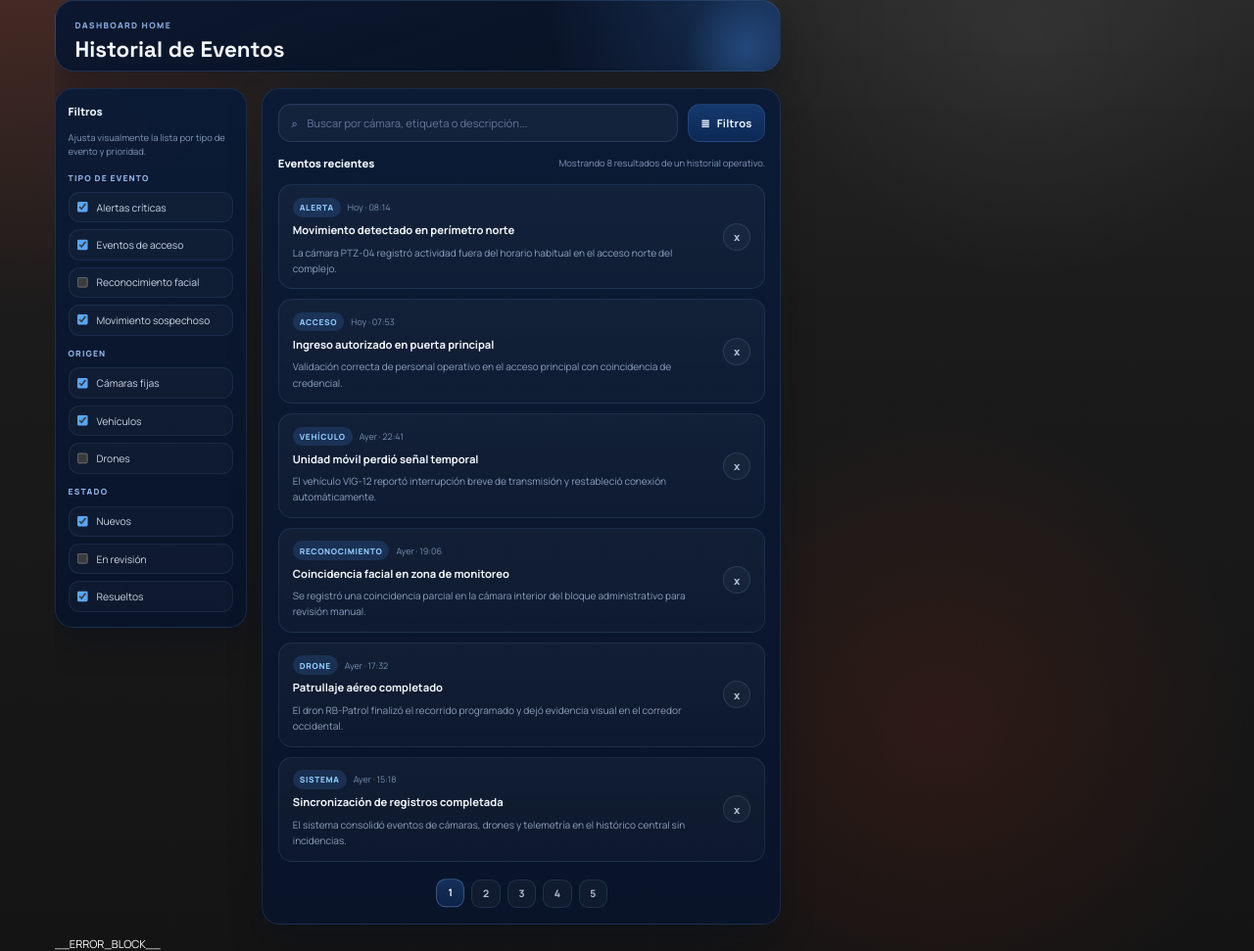
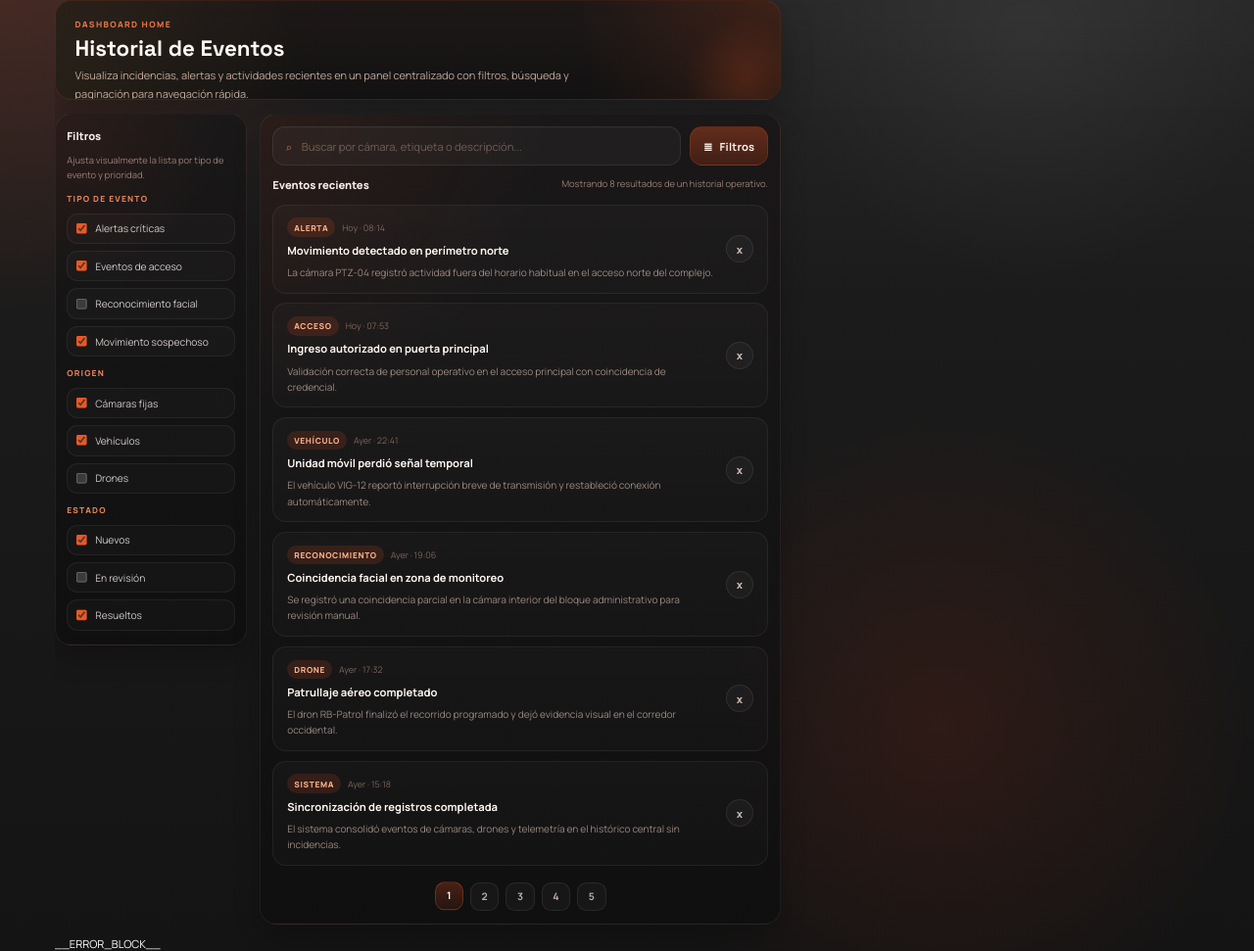
Before and after one commit to Robiotec/sistema_vigilancia, a Python web app: template dashboard/front/templates/index.html in a window 1280 px wide. Shown: the part 67-1038 px from the top of the page at 98% size. Run offline with Jinja, Linux system fonts and the light colour scheme; the template is opened without the code that fills it, so the values that code supplies are empty.

Commit message:
style: Cambio de color

```diff
--- a/dashboard/front/templates/index.html
+++ b/dashboard/front/templates/index.html
@@ -15,19 +15,21 @@
   <style>
     .home-history-shell {
       display: grid;
-      gap: 24px;
+      gap: 20px;
+      width: 100%;
     }
 
     .home-history-hero {
       position: relative;
       overflow: hidden;
-      padding: 28px;
-      border-radius: 28px;
-      border: 1px solid rgba(123, 180, 255, 0.18);
+      padding: 26px 28px;
+      border-radius: 24px;
+      border: 1px solid rgba(241, 86, 32, 0.14);
       background:
-        radial-gradient(circle at top right, rgba(71, 154, 255, 0.24), transparent 32%),
-        linear-gradient(160deg, rgba(10, 24, 48, 0.96), rgba(7, 16, 35, 0.94));
-      box-shadow: 0 24px 60px rgba(3, 10, 24, 0.34);
+        radial-gradient(circle at top right, rgba(241, 86, 32, 0.16), transparent 28%),
+        radial-gradient(circle at bottom left, rgba(255, 186, 78, 0.08), transparent 34%),
+        linear-gradient(180deg, rgba(29, 24, 23, 0.98), rgba(18, 17, 17, 0.97));
+      box-shadow: 0 22px 48px rgba(0, 0, 0, 0.24);
     }
 
     .home-history-hero::after {
@@ -37,7 +39,7 @@
       width: 180px;
       height: 180px;
       border-radius: 999px;
-      background: radial-gradient(circle, rgba(76, 154, 255, 0.28), transparent 70%);
+      background: radial-gradient(circle, rgba(241, 86, 32, 0.18), transparent 70%);
       pointer-events: none;
     }
 
@@ -50,7 +52,7 @@
     }
 
     .home-history-kicker {
-      color: rgba(151, 196, 255, 0.88);
+      color: rgba(255, 125, 76, 0.9);
       font-size: 0.76rem;
       font-weight: 800;
       letter-spacing: 0.16em;
@@ -59,7 +61,7 @@
 
     .home-history-hero h2 {
       margin: 0;
-      color: #f4f9ff;
+      color: #fff7f2;
       font-family: "Space Grotesk", sans-serif;
       font-size: clamp(1.8rem, 2.5vw, 2.6rem);
       line-height: 1.05;
@@ -67,31 +69,33 @@
 
     .home-history-hero p {
       margin: 0;
-      color: rgba(214, 233, 255, 0.74);
+      color: rgba(255, 224, 208, 0.72);
       font-size: 0.98rem;
       line-height: 1.7;
     }
 
     .home-history-panel {
       display: grid;
-      grid-template-columns: minmax(240px, 280px) minmax(0, 1fr);
-      gap: 22px;
+      grid-template-columns: minmax(250px, 280px) minmax(0, 1fr);
+      gap: 18px;
       align-items: start;
+      width: 100%;
     }
 
     .home-history-card {
-      border-radius: 26px;
-      border: 1px solid rgba(122, 177, 255, 0.14);
+      border-radius: 24px;
+      border: 1px solid rgba(255, 255, 255, 0.06);
       background:
-        linear-gradient(180deg, rgba(11, 27, 54, 0.96), rgba(8, 20, 42, 0.94));
-      box-shadow: 0 20px 48px rgba(4, 11, 28, 0.28);
+        radial-gradient(circle at top left, rgba(241, 86, 32, 0.08), transparent 30%),
+        linear-gradient(180deg, rgba(26, 24, 25, 0.98), rgba(16, 16, 17, 0.97));
+      box-shadow: 0 18px 36px rgba(0, 0, 0, 0.22);
       backdrop-filter: blur(18px);
     }
 
     .home-history-filters {
-      padding: 22px 18px;
+      padding: 20px 16px;
       display: grid;
-      gap: 18px;
+      gap: 16px;
       position: sticky;
       top: 96px;
     }
@@ -107,7 +111,7 @@
     .home-history-filters-head h3,
     .home-history-events-head h3 {
       margin: 0;
-      color: #eff7ff;
+      color: rgba(255, 245, 238, 0.96);
       font-size: 1rem;
       font-weight: 800;
     }
@@ -115,7 +119,7 @@
     .home-history-filter-note,
     .home-history-results-note {
       margin: 0;
-      color: rgba(187, 215, 255, 0.66);
+      color: rgba(255, 213, 191, 0.54);
       font-size: 0.84rem;
       line-height: 1.55;
     }
@@ -126,7 +130,7 @@
     }
 
     .home-history-filter-label {
-      color: rgba(157, 199, 255, 0.92);
+      color: rgba(255, 146, 103, 0.88);
       font-size: 0.75rem;
       font-weight: 800;
       letter-spacing: 0.14em;
@@ -144,34 +148,35 @@
       gap: 12px;
       padding: 11px 12px;
       border-radius: 16px;
-      border: 1px solid rgba(126, 180, 255, 0.1);
-      background: rgba(255, 255, 255, 0.025);
+      border: 1px solid rgba(255, 255, 255, 0.06);
+      background: rgba(255, 255, 255, 0.02);
       transition: border-color 0.18s ease, background 0.18s ease, transform 0.18s ease;
     }
 
     .home-history-checkbox:hover {
-      border-color: rgba(122, 181, 255, 0.24);
-      background: rgba(76, 149, 255, 0.08);
+      border-color: rgba(241, 86, 32, 0.24);
+      background: rgba(241, 86, 32, 0.08);
       transform: translateY(-1px);
     }
 
     .home-history-checkbox input {
       width: 16px;
       height: 16px;
-      accent-color: #58a6ff;
+      accent-color: #f15620;
       margin: 0;
       flex: 0 0 auto;
     }
 
     .home-history-checkbox span {
-      color: rgba(230, 241, 255, 0.88);
+      color: rgba(241, 235, 231, 0.84);
       font-size: 0.92rem;
     }
 
     .home-history-main {
-      padding: 22px;
+      padding: 18px;
       display: grid;
-      gap: 20px;
+      gap: 18px;
+      min-width: 0;
     }
 
     .home-history-toolbar {
@@ -183,20 +188,20 @@
     }
 
     .home-history-search {
-      flex: 1 1 420px;
+      flex: 1 1 520px;
       display: flex;
       align-items: center;
       gap: 12px;
       min-height: 56px;
       padding: 0 18px;
       border-radius: 18px;
-      border: 1px solid rgba(121, 176, 255, 0.16);
-      background: rgba(255, 255, 255, 0.035);
+      border: 1px solid rgba(255, 255, 255, 0.08);
+      background: rgba(255, 255, 255, 0.03);
       box-shadow: inset 0 1px 0 rgba(255, 255, 255, 0.03);
     }
 
     .home-history-search-icon {
-      color: rgba(150, 198, 255, 0.82);
+      color: rgba(255, 146, 103, 0.72);
       font-size: 1rem;
       flex: 0 0 auto;
     }
@@ -206,12 +211,12 @@
       border: 0;
       outline: 0;
       background: transparent;
-      color: #eef7ff;
+      color: #fff7f2;
       font: inherit;
     }
 
     .home-history-search input::placeholder {
-      color: rgba(180, 211, 255, 0.48);
+      color: rgba(255, 212, 187, 0.34);
     }
 
     .home-history-filter-button {
@@ -221,10 +226,10 @@
       min-height: 56px;
       padding: 0 18px;
       border-radius: 18px;
-      border: 1px solid rgba(121, 176, 255, 0.16);
+      border: 1px solid rgba(241, 86, 32, 0.2);
       background:
-        linear-gradient(180deg, rgba(31, 86, 162, 0.52), rgba(14, 51, 106, 0.62));
-      color: #eef6ff;
+        linear-gradient(180deg, rgba(241, 86, 32, 0.34), rgba(120, 43, 19, 0.42));
+      color: #fff4ec;
       font: inherit;
       font-weight: 700;
       letter-spacing: 0.02em;
@@ -234,8 +239,8 @@
 
     .home-history-filter-button:hover {
       transform: translateY(-1px);
-      border-color: rgba(127, 188, 255, 0.3);
-      box-shadow: 0 16px 32px rgba(13, 52, 108, 0.28);
+      border-color: rgba(255, 144, 95, 0.34);
+      box-shadow: 0 16px 32px rgba(71, 22, 8, 0.24);
     }
 
     .home-history-events-list {
@@ -250,17 +255,17 @@
       gap: 16px;
       padding: 18px 20px;
       border-radius: 20px;
-      border: 1px solid rgba(123, 177, 255, 0.12);
+      border: 1px solid rgba(255, 255, 255, 0.06);
       background:
-        linear-gradient(180deg, rgba(255, 255, 255, 0.035), rgba(255, 255, 255, 0.02));
+        linear-gradient(180deg, rgba(255, 255, 255, 0.024), rgba(255, 255, 255, 0.014));
       transition: transform 0.18s ease, border-color 0.18s ease, background 0.18s ease;
     }
 
     .home-history-event-card:hover {
       transform: translateY(-2px);
-      border-color: rgba(128, 188, 255, 0.28);
+      border-color: rgba(241, 86, 32, 0.24);
       background:
-        linear-gradient(180deg, rgba(69, 144, 255, 0.12), rgba(255, 255, 255, 0.03));
+        linear-gradient(180deg, rgba(241, 86, 32, 0.08), rgba(255, 255, 255, 0.02));
     }
 
     .home-history-event-copy {
@@ -282,8 +287,8 @@
       min-height: 28px;
       padding: 0 10px;
       border-radius: 999px;
-      background: rgba(78, 152, 255, 0.16);
-      color: #8fccff;
+      background: rgba(241, 86, 32, 0.14);
+      color: #ffb08b;
       font-size: 0.74rem;
       font-weight: 800;
       letter-spacing: 0.08em;
@@ -291,13 +296,13 @@
     }
 
     .home-history-event-time {
-      color: rgba(182, 214, 255, 0.62);
+      color: rgba(255, 205, 178, 0.42);
       font-size: 0.8rem;
     }
 
     .home-history-event-title {
       margin: 0;
-      color: #f5f9ff;
+      color: #fff7f0;
       font-size: 1rem;
       font-weight: 700;
       line-height: 1.5;
@@ -305,7 +310,7 @@
 
     .home-history-event-summary {
       margin: 0;
-      color: rgba(200, 223, 255, 0.68);
+      color: rgba(255, 224, 207, 0.56);
       font-size: 0.9rem;
       line-height: 1.6;
     }
@@ -314,9 +319,9 @@
       width: 40px;
       height: 40px;
       border-radius: 999px;
-      border: 1px solid rgba(125, 180, 255, 0.16);
+      border: 1px solid rgba(255, 255, 255, 0.08);
       background: rgba(255, 255, 255, 0.03);
-      color: rgba(214, 232, 255, 0.8);
+      color: rgba(255, 232, 218, 0.76);
       font: inherit;
       font-size: 1rem;
       font-weight: 800;
@@ -327,8 +332,8 @@
 
     .home-history-event-dismiss:hover {
       transform: scale(1.05);
-      border-color: rgba(134, 192, 255, 0.34);
-      background: rgba(83, 156, 255, 0.14);
+      border-color: rgba(241, 86, 32, 0.3);
+      background: rgba(241, 86, 32, 0.14);
     }
 
     .home-history-pagination {
@@ -348,9 +353,9 @@
       height: 42px;
       padding: 0 14px;
       border-radius: 14px;
-      border: 1px solid rgba(123, 177, 255, 0.14);
+      border: 1px solid rgba(255, 255, 255, 0.08);
       background: rgba(255, 255, 255, 0.03);
-      color: rgba(225, 238, 255, 0.78);
+      color: rgba(255, 229, 214, 0.72);
       font-size: 0.92rem;
       font-weight: 700;
       text-decoration: none;
@@ -360,9 +365,19 @@
     .home-history-page:hover,
     .home-history-page.is-active {
       transform: translateY(-1px);
-      border-color: rgba(129, 188, 255, 0.32);
-      background: linear-gradient(180deg, rgba(62, 136, 255, 0.24), rgba(28, 86, 173, 0.22));
-      color: #f5faff;
+      border-color: rgba(241, 86, 32, 0.3);
+      background: linear-gradient(180deg, rgba(241, 86, 32, 0.26), rgba(94, 38, 22, 0.24));
+      color: #fff7ef;
+    }
+
+    .page-dashboard .wrap {
+      width: 100%;
+      max-width: none;
+    }
+
+    .page-dashboard .home-history-shell,
+    .page-dashboard .home-history-panel {
+      max-width: 1320px;
     }
 
     @media (max-width: 1080px) {
@@ -380,6 +395,10 @@
       .home-history-main,
       .home-history-filters {
         padding: 18px;
+      }
+
+      .home-history-hero h2 {
+        font-size: 2rem;
       }
 
       .home-history-toolbar {
```
